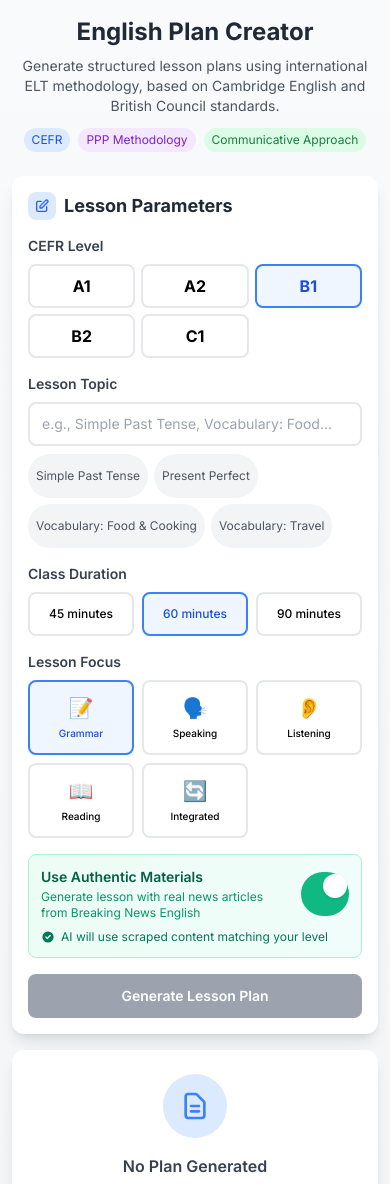
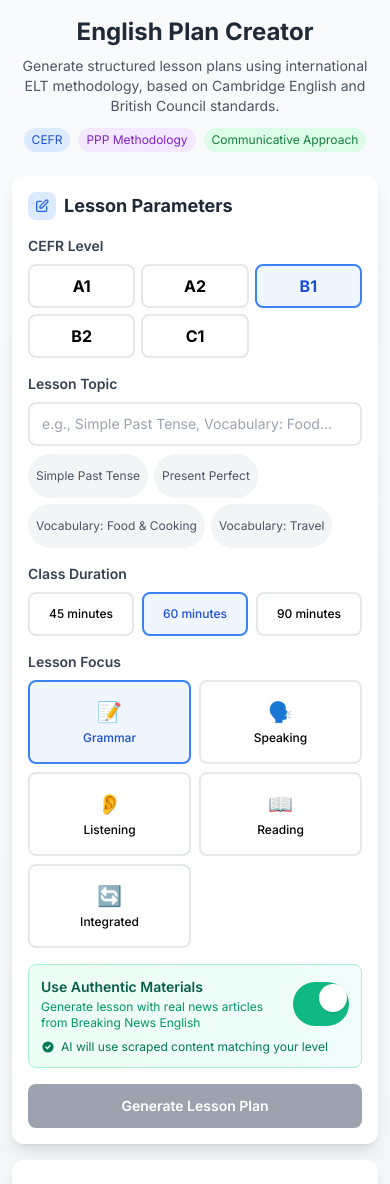
Before and after one commit to CarlosAMDev/english-classplanner-mvp, a Next.js app: page / in a window 390 px wide. Shown: the top 1184 px of the page. Built offline with nearby package versions, Linux system fonts and the light colour scheme.

Commit message:
v1.0.3.2

```diff
--- a/src/components/ParameterForm.tsx
+++ b/src/components/ParameterForm.tsx
@@ -140,20 +140,20 @@ export default function ParameterForm({ onSubmit, isLoading }: ParameterFormProp
         <label className="block text-sm font-semibold text-gray-700 mb-2 sm:mb-3">
           Lesson Focus
         </label>
-        <div className="grid grid-cols-3 sm:grid-cols-5 gap-2 sm:gap-3">
+        <div className="grid grid-cols-2 xs:grid-cols-3 sm:grid-cols-5 gap-2 sm:gap-3">
           {FOCUSES.map((f) => (
             <button
               key={f.value}
               type="button"
               onClick={() => setFocus(f.value)}
-              className={`py-3 sm:py-4 px-1 sm:px-3 rounded-lg border-2 transition-all duration-200 overflow-hidden ${
+              className={`py-4 sm:py-4 px-2 sm:px-3 rounded-lg border-2 transition-all duration-200 ${
                 focus === f.value
                   ? "border-primary-500 bg-primary-50 text-primary-700"
                   : "border-gray-200 hover:border-gray-300 bg-white"
               }`}
             >
               <span className="block text-xl sm:text-2xl mb-1">{f.icon}</span>
-              <span className="block font-medium text-[10px] sm:text-sm truncate">{f.label}</span>
+              <span className="block font-medium text-xs sm:text-sm">{f.label}</span>
             </button>
           ))}
         </div>
@@ -175,13 +175,13 @@ export default function ParameterForm({ onSubmit, isLoading }: ParameterFormProp
             role="switch"
             aria-checked={useRealContent}
             onClick={() => setUseRealContent(!useRealContent)}
-            className={`relative inline-flex h-7 w-12 sm:h-6 sm:w-11 shrink-0 cursor-pointer rounded-full border-2 border-transparent transition-colors duration-200 ease-in-out focus:outline-none focus:ring-2 focus:ring-emerald-500 focus:ring-offset-2 ${
+            className={`relative inline-flex h-8 w-14 sm:h-6 sm:w-11 shrink-0 cursor-pointer rounded-full border-2 border-transparent transition-colors duration-200 ease-in-out focus:outline-none focus:ring-2 focus:ring-emerald-500 focus:ring-offset-2 ${
               useRealContent ? 'bg-emerald-500' : 'bg-gray-300'
             }`}
           >
             <span
-              className={`pointer-events-none inline-block h-6 w-6 sm:h-5 sm:w-5 transform rounded-full bg-white shadow ring-0 transition duration-200 ease-in-out ${
-                useRealContent ? 'translate-x-5 sm:translate-x-5' : 'translate-x-0'
+              className={`pointer-events-none inline-block h-7 w-7 sm:h-5 sm:w-5 transform rounded-full bg-white shadow ring-0 transition duration-200 ease-in-out ${
+                useRealContent ? 'translate-x-6 sm:translate-x-5' : 'translate-x-0'
               }`}
             />
           </button>
```
